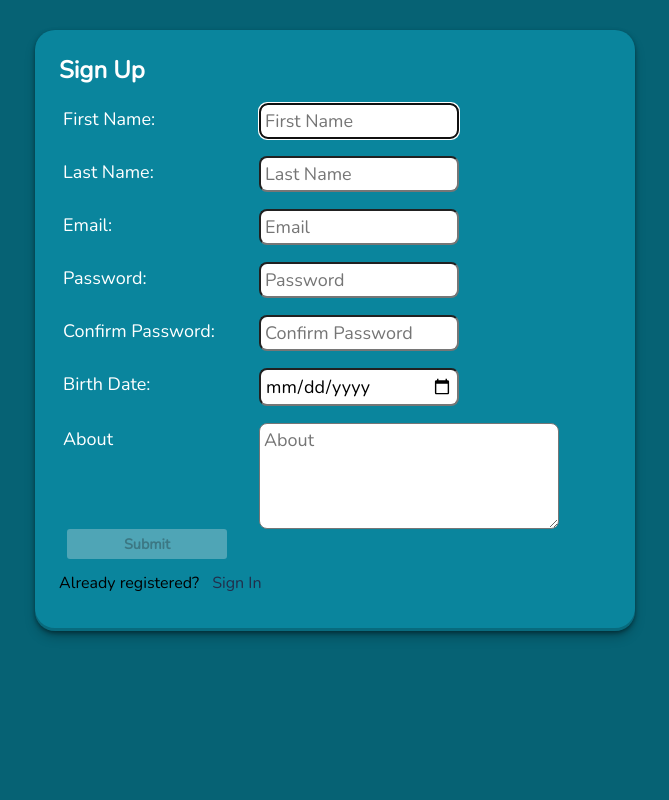
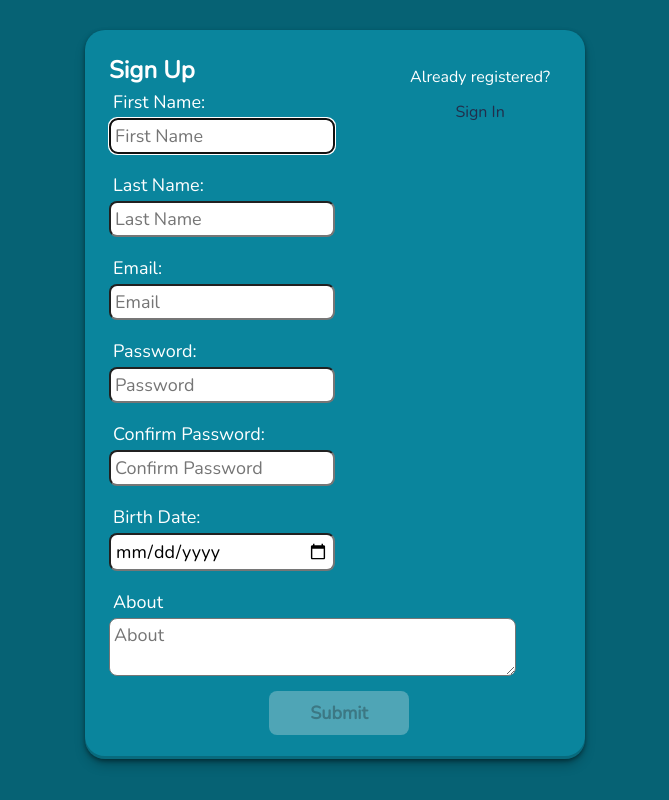
Before and after one commit to ehudmi/gallery, a React (Create React App) app in the folder client/: page /signup in a window 1280 px wide. Shown: the whole page, without its empty margins (305-974 px from the left). Built offline with nearby package versions, Linux system fonts and the light colour scheme.

Commit message:
signup form deisgn

```diff
--- a/client/src/components/Signup.js
+++ b/client/src/components/Signup.js
@@ -130,6 +130,13 @@ function Signup() {
           >
             {errMsg}
           </p>
+          <div className={styles.alreadyReg}>
+            Already registered?
+            <span className="line">
+              <a href="login">Sign In</a>
+            </span>
+          </div>
+
           <h1>Sign Up</h1>
           <form className={styles.ActiveForm} onSubmit={handleSubmit}>
             <label htmlFor="firstName">
@@ -142,6 +149,17 @@ function Signup() {
                 icon={faTimes}
                 className={validFName || !fName ? "hide" : "invalid"}
               />
+              <p
+                id="uidNote"
+                className={
+                  fNameFocus && fName && !validFName
+                    ? "instructions"
+                    : "offscreen"
+                }
+              >
+                <FontAwesomeIcon icon={faInfoCircle} />4 to 24 characters. Must
+                begin with a Capital letter. Only letters allowed.
+              </p>
             </label>
             <input
               type="text"
@@ -157,17 +175,7 @@ function Signup() {
               onFocus={() => setFNameFocus(true)}
               onBlur={() => setFNameFocus(false)}
             />
-            <p
-              id="uidNote"
-              className={
-                fNameFocus && fName && !validFName
-                  ? "instructions"
-                  : "offscreen"
-              }
-            >
-              <FontAwesomeIcon icon={faInfoCircle} />4 to 24 characters. Must
-              begin with a Capital letter. Only letters allowed.
-            </p>
+
             <label htmlFor="lastName">
               Last Name:
               <FontAwesomeIcon
@@ -178,6 +186,17 @@ function Signup() {
                 icon={faTimes}
                 className={validLName || !lName ? "hide" : "invalid"}
               />
+              <p
+                id="uidNote"
+                className={
+                  lNameFocus && lName && !validLName
+                    ? "instructions"
+                    : "offscreen"
+                }
+              >
+                <FontAwesomeIcon icon={faInfoCircle} />4 to 24 characters. Must
+                begin with a Capital letter. Only letters allowed.
+              </p>
             </label>
             <input
               type="text"
@@ -192,17 +211,6 @@ function Signup() {
               onFocus={() => setLNameFocus(true)}
               onBlur={() => setLNameFocus(false)}
             />
-            <p
-              id="uidNote"
-              className={
-                lNameFocus && lName && !validLName
-                  ? "instructions"
-                  : "offscreen"
-              }
-            >
-              <FontAwesomeIcon icon={faInfoCircle} />4 to 24 characters. Must
-              begin with a Capital letter. Only letters allowed.
-            </p>
 
             <label htmlFor="email">
               Email:
@@ -214,6 +222,18 @@ function Signup() {
                 icon={faTimes}
                 className={validEmail || !email ? "hide" : "invalid"}
               />
+              <p
+                id="uidNote"
+                className={
+                  emailFocus && email && !validEmail
+                    ? "instructions"
+                    : "offscreen"
+                }
+              >
+                <FontAwesomeIcon icon={faInfoCircle} />
+                Must include the characters "@" and "." Make sure the email is
+                valid
+              </p>
             </label>
             <input
               type="email"
@@ -228,18 +248,6 @@ function Signup() {
               onFocus={() => setEmailFocus(true)}
               onBlur={() => setEmailFocus(false)}
             />
-            <p
-              id="uidNote"
-              className={
-                emailFocus && email && !validEmail
-                  ? "instructions"
-                  : "offscreen"
-              }
-            >
-              <FontAwesomeIcon icon={faInfoCircle} />
-              Must include the characters "@" and "." Make sure the email is
-              valid
-            </p>
 
             <label htmlFor="password">
               Password:
@@ -251,6 +259,15 @@ function Signup() {
                 icon={faTimes}
                 className={validPwd || !password ? "hide" : "invalid"}
               />
+              <p
+                id="uidNote"
+                className={
+                  pwdFocus && lName && !validPwd ? "instructions" : "offscreen"
+                }
+              >
+                <FontAwesomeIcon icon={faInfoCircle} />8 to 15 characters. Must
+                include uppercase, lowercase and digits.
+              </p>
             </label>
             <input
               type="password"
@@ -265,15 +282,6 @@ function Signup() {
               onFocus={() => setPwdFocus(true)}
               onBlur={() => setPwdFocus(false)}
             />
-            <p
-              id="uidNote"
-              className={
-                pwdFocus && lName && !validPwd ? "instructions" : "offscreen"
-              }
-            >
-              <FontAwesomeIcon icon={faInfoCircle} />8 to 15 characters. Must
-              include uppercase, lowercase and digits.
-            </p>
 
             <label htmlFor="confirm_pwd">
               Confirm Password:
@@ -285,6 +293,15 @@ function Signup() {
                 icon={faTimes}
                 className={validMatch || !matchPwd ? "hide" : "invalid"}
               />
+              <p
+                id="confirmNote"
+                className={
+                  matchFocus && !validMatch ? "instructions" : "offscreen"
+                }
+              >
+                <FontAwesomeIcon icon={faInfoCircle} />
+                Must match the first password input field.
+              </p>
             </label>
             <input
               type="password"
@@ -297,15 +314,6 @@ function Signup() {
               onFocus={() => setMatchFocus(true)}
               onBlur={() => setMatchFocus(false)}
             />
-            <p
-              id="confirmNote"
-              className={
-                matchFocus && !validMatch ? "instructions" : "offscreen"
-              }
-            >
-              <FontAwesomeIcon icon={faInfoCircle} />
-              Must match the first password input field.
-            </p>
 
             <label htmlFor="birthDate">Birth Date:</label>
             <input
@@ -321,8 +329,8 @@ function Signup() {
             <textarea
               id="about"
               placeholder="About"
-              rows="4"
-              cols="50"
+              // rows="3"
+              // cols="38"
               onChange={(e) => setAbout(e.target.value)}
               value={about}
             ></textarea>
@@ -341,12 +349,6 @@ function Signup() {
               Submit
             </button>
           </form>
-          <p>
-            Already registered?
-            <span className="line">
-              <a href="login">Sign In</a>
-            </span>
-          </p>
         </section>
       )}
     </>
--- a/client/src/styles/FormComponents.module.css
+++ b/client/src/styles/FormComponents.module.css
@@ -7,23 +7,36 @@
   box-sizing: border-box;
   height: fit-content;
   padding: auto 30px;
-  width: 600px;
+  width: 500px;
+  position: relative;
   box-shadow: rgba(0, 0, 0, 0.4) 0px 2px 4px,
     rgba(0, 0, 0, 0.3) 0px 7px 13px -3px, rgba(0, 0, 0, 0.2) 0px -3px 0px inset;
 }
 
 .ActiveForm {
-  display: grid;
-  grid-template-columns: 200px 200px 100px 100px;
-  text-align: flex-start;
+  display: flex;
+  flex-direction: column;
   padding: auto 30px;
+  justify-content: flex-start;
+}
+
+.alreadyReg {
+  display: flex;
+  flex-direction: column;
+  position: absolute;
+  align-items: center;
+  text-align: center;
+  left: 65%;
+  top: 5%;
+  color: white;
 }
 
 input,
 select,
 label {
-  margin-top: 17px;
-  /* width: 200px; */
+  width: 50%;
+  position: relative;
+  text-align: flex-start;
 }
 
 h1,
@@ -42,22 +55,41 @@ label {
 }
 
 label {
-  grid-column: 1/2;
+  margin-bottom: 0px;
+  position: relative;
 }
 
-input,
-select {
-  grid-column: 2/3;
+input {
+  margin-bottom: 15px;
 }
 
 textarea {
-  margin-top: 17px;
-  grid-column: span 2;
+  width: 90%;
 }
 
 .FormSubmitBtn {
-  grid-column: 1/2;
-  width: 80%;
+  margin-top: 15px;
+  width: 80px;
+  align-self: center;
+  width: 140px;
+  border-radius: 8px;
+  padding: 10px;
+  font-size: large;
+  cursor: pointer;
+}
+
+.FormSubmitBtn:enabled:hover {
+  background-color: rgb(225, 183, 104);
+  transition: ease 0.3s all;
+}
+
+.FormSubmitBtn:enabled {
+  background-color: rgb(214, 153, 41);
+  color: white;
+}
+
+.FormSubmitBtn:active:hover {
+  background-color: rgb(77, 119, 59);
 }
 
 .errMsg {
--- a/client/src/styles/index.css
+++ b/client/src/styles/index.css
@@ -38,19 +38,6 @@ section {
   background-color: rgba(0, 0, 0, 0.4);
 }
 
-/* form {
-  display: flex;
-  flex-direction: column;
-  justify-content: space-evenly;
-  flex-grow: 1;
-  padding-bottom: 1rem;
-} */
-
-/* a,
-a:visited {
-  color: #fff;
-} */
-
 input,
 button,
 textarea {
@@ -66,11 +53,13 @@ textarea {
   background: #000;
   color: #fff;
   padding: 0.25rem;
-  position: relative;
+  position: absolute;
+  left: 75%;
+  top: 205%;
   bottom: 20px;
-  width: 80%;
-  height: 53px;
-  grid-column: 3/5;
+  width: 100%;
+  height: fit-content;
+  margin: 5px 5px;
 }
 
 .instructions > svg {
@@ -106,15 +95,14 @@ textarea {
 }
 
 .errMsg {
+  position: absolute;
   background-color: lightpink;
   color: firebrick;
   font-weight: bold;
   padding: 0.5rem;
   margin-bottom: 0.5rem;
-}
-
-.line {
-  display: inline-block;
+  top: -20px;
+  border-radius: 3px;
 }
 
 .listContainer {
```
